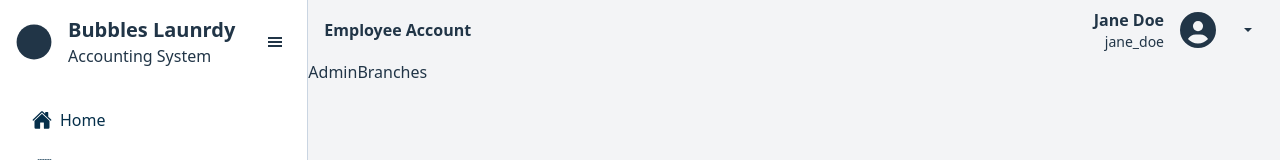
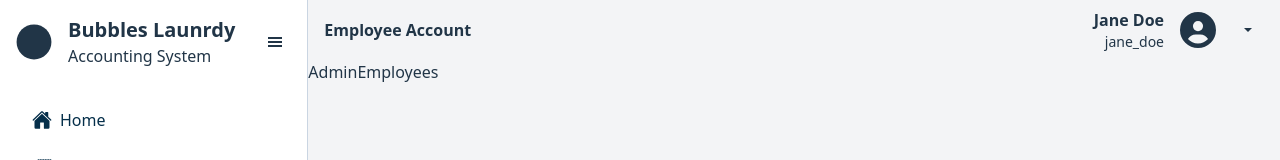
Before and after one commit to enzk0/bubbles-accounting-system, a React (Vite) app in the folder frontend/: page /admin/branches in a window 1280 px wide. Shown: the top 160 px of the page. Built offline with nearby package versions, Linux system fonts and the light colour scheme.

Commit message:
INIT: AdminBranches page

```diff
--- a/frontend/src/pages/AdminBranches.jsx
+++ b/frontend/src/pages/AdminBranches.jsx
@@ -1,7 +1,7 @@
 import React from "react";
 
-function AdminBranches() {
-    return <div>AdminBranches</div>;
+function AdminEmployees() {
+    return <div>AdminEmployees</div>;
 }
 
-export default AdminBranches;
+export default AdminEmployees;
```
